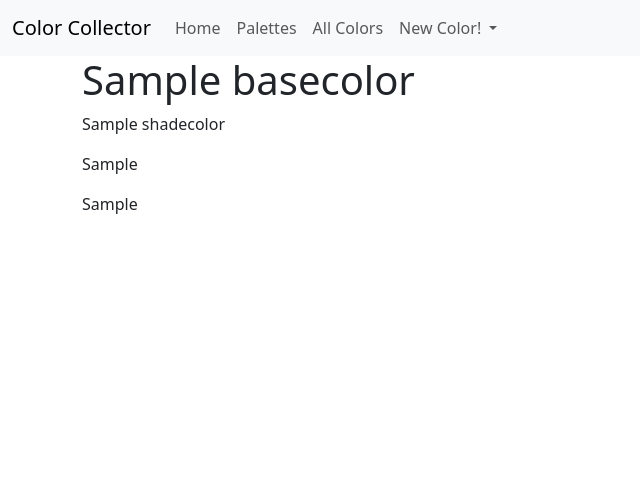
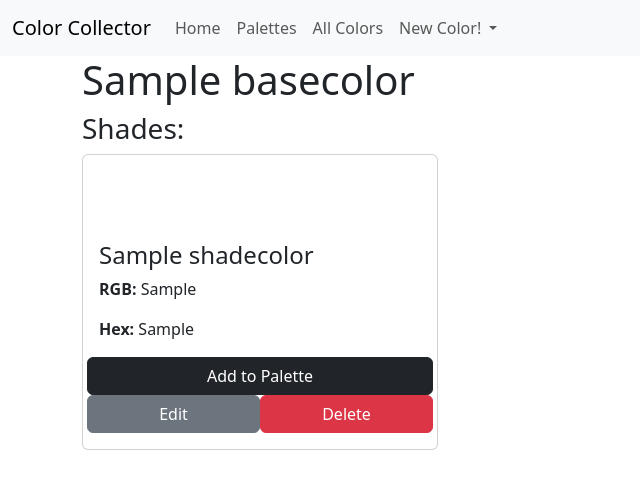
Before and after one commit to kerBamf/color_collector, a Django app: page /base_color/1/ in a window 1280 px wide. Shown: the top 489 px of the page, without its empty margins (0-640 px from the left). Run offline with Django 4.2, Linux system fonts and the light colour scheme; tables that the repository leaves empty hold one stand-in row (values such as "Sample post"); some libraries are stand-ins or nearby versions.

Commit message:
Color cards working as intended, need to add functionality

```diff
--- a/main_app/static/styles/main.css
+++ b/main_app/static/styles/main.css
@@ -9,3 +9,7 @@ body {
 .newColorForm {
     width: 300px;
 }
+
+.cardColorFrame {
+    min-height: 70px;
+}
--- a/main_app/templates/base_detail.html
+++ b/main_app/templates/base_detail.html
@@ -7,13 +7,26 @@
 
 <div class="detailsContainer container">
     <h1>{{basecolor.name}}</h1>
+    <h3>Shades:</h3>
     <div class="row">
         {% for color in basecolor.shades.all %}
-        <div class="col-md-6">
-            <p>{{color.name}}</p>
-            <p>{{color.hex}}</p>
-            <p>{{color.rgb}}</p>
+
+        <div class="col col-xs-12 col-sm-6 col-md-4">
+            <div class="card m-t-1 m-b-1">
+                <div class="cardColorFrame" style="background-color: {{ color.rgb }};"></div>
+                <div class="card-body">
+                    <h4 class="card-title">{{ color.name }}</h4>
+                    <p><b>RGB:</b> {{ color.rgb }}</p>
+                    <p><b>Hex:</b> {{ color.hex }}</p>
+                    <div class="row">
+                        <button class="btn col-12 btn-dark">Add to Palette</button>
+                        <button class="btn col-6 btn-secondary">Edit</button>
+                        <button class="btn col-6 btn-danger">Delete</button>
+                    </div>
+                </div>
+            </div>
         </div>
+
         {% empty %}
         <div class="col">
             <p>No Colors Associated</p>
```
